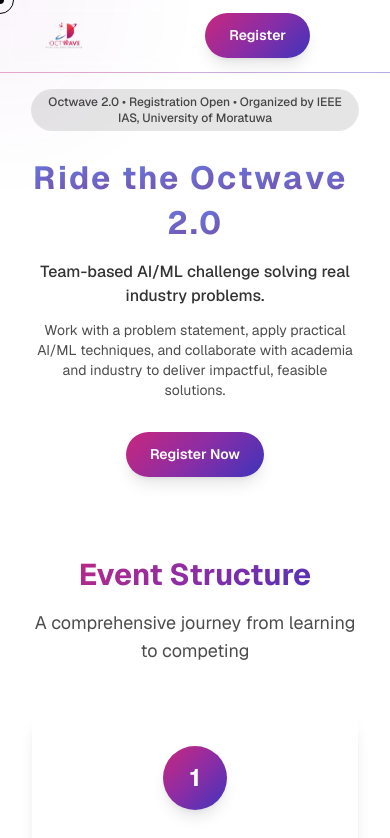
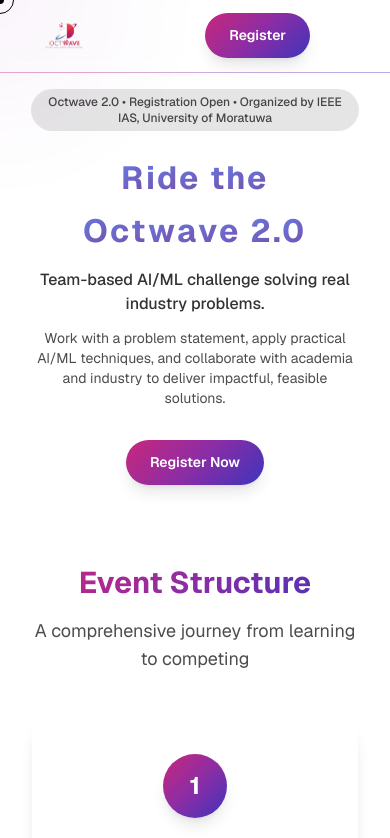
Before and after one commit to renulucshmi/Octwave-2.0, a Next.js app: page / in a window 390 px wide. Shown: the top 838 px of the page. Built offline with nearby package versions, Linux system fonts and the light colour scheme.

Commit message:
feat: optimize dash animation timing and enhance mobile responsiveness for main heading

```diff
--- a/src/app/page.tsx
+++ b/src/app/page.tsx
@@ -18,7 +18,7 @@
 });
 
 // Custom hook for dash animation - made faster
-function useDashAnimation(text: string, letterDelay: number = 100) { // Reduced from 300 to 100
+function useDashAnimation(text: string, letterDelay: number = 100) {
   const [animationStarted, setAnimationStarted] = useState(false);
   const [animationComplete, setAnimationComplete] = useState(false);
   const [showContent, setShowContent] = useState(false);
@@ -26,7 +26,7 @@
   useEffect(() => {
     const timer = setTimeout(() => {
       setAnimationStarted(true);
-    }, 200); // Reduced from 500 to 200
+    }, 200);
 
     return () => clearTimeout(timer);
   }, []);
@@ -35,7 +35,7 @@
     setAnimationComplete(true);
     setTimeout(() => {
       setShowContent(true);
-    }, 300); // Reduced from 800 to 300
+    }, 300);
   };
 
   return { animationStarted, animationComplete, showContent, handleAnimationEnd };
@@ -48,6 +48,10 @@
   const secondParagraph = "Work with a problem statement, apply practical AI/ML techniques, and collaborate with academia and industry to deliver impactful, feasible solutions.";
 
   const dashAnimation = useDashAnimation(mainHeading);
+
+  // Split heading for mobile responsiveness
+  const firstLine = "Ride the";
+  const secondLine = "Octwave 2.0";
 
   return (
     <div className="min-h-screen flex flex-col">
@@ -99,11 +103,11 @@
           font-weight: bold;
         }
         .letter.animate {
-          animation: dash 300ms ease-in forwards; /* Reduced from 500ms to 300ms */
+          animation: dash 300ms ease-in forwards;
           opacity: 0;
         }
         .main-heading.done-animating {
-          animation: done-animating 200ms ease-in; /* Reduced from 300ms to 200ms */
+          animation: done-animating 200ms ease-in;
         }
       `}</style>
 
@@ -120,27 +124,46 @@
             <span>{badgeText}</span>
           </div>
 
-          {/* Main Heading with Dash Animation */}
-          <h1 className="mt-6 text-4xl sm:text-5xl md:text-6xl font-bold leading-tight min-h-[3.5rem] sm:min-h-[4rem] md:min-h-[4.5rem]">
+          {/* Main Heading with Dash Animation - Mobile Responsive */}
+          <h1 className="mt-6 text-4xl sm:text-5xl md:text-6xl font-bold leading-tight">
             <div
               className={`main-heading ${dashAnimation.animationComplete ? 'done-animating' : ''}`}
-              style={{ minHeight: 'inherit' }}
             >
               {dashAnimation.animationStarted ? (
-                mainHeading.split('').map((letter, index) => (
+                <div className="flex flex-col sm:flex-row sm:items-center sm:justify-center sm:gap-4">
+                  {/* First Line: "Ride the" */}
+                  <div className="mb-2 sm:mb-0">
+                    {firstLine.split('').map((letter, index) => (
                       <span
                         key={index}
                         className={`letter ${dashAnimation.animationStarted ? 'animate' : ''}`}
                         style={{
-                      animationDelay: `${100 * index}ms`, // Reduced from 300ms to 100ms
+                          animationDelay: `${100 * index}ms`,
                         }}
-                    onAnimationEnd={index === mainHeading.length - 1 ? dashAnimation.handleAnimationEnd : undefined}
                       >
                         {letter === ' ' ? '\u00A0' : letter}
                       </span>
-                ))
+                    ))}
+                  </div>
+
+                  {/* Second Line: "Octwave 2.0" */}
+                  <div>
+                    {secondLine.split('').map((letter, index) => (
+                      <span
+                        key={index + firstLine.length}
+                        className={`letter ${dashAnimation.animationStarted ? 'animate' : ''}`}
+                        style={{
+                          animationDelay: `${100 * (index + firstLine.length)}ms`,
+                        }}
+                        onAnimationEnd={index === secondLine.length - 1 ? dashAnimation.handleAnimationEnd : undefined}
+                      >
+                        {letter === ' ' ? '\u00A0' : letter}
+                      </span>
+                    ))}
+                  </div>
+                </div>
               ) : (
-                <span className="opacity-0">Ride the Octwave 2.0 — Build the Future</span>
+                <span className="opacity-0">Ride the Octwave 2.0</span>
               )}
             </div>
           </h1>
```
Lines whose indentation alone changed are shown as unchanged.
